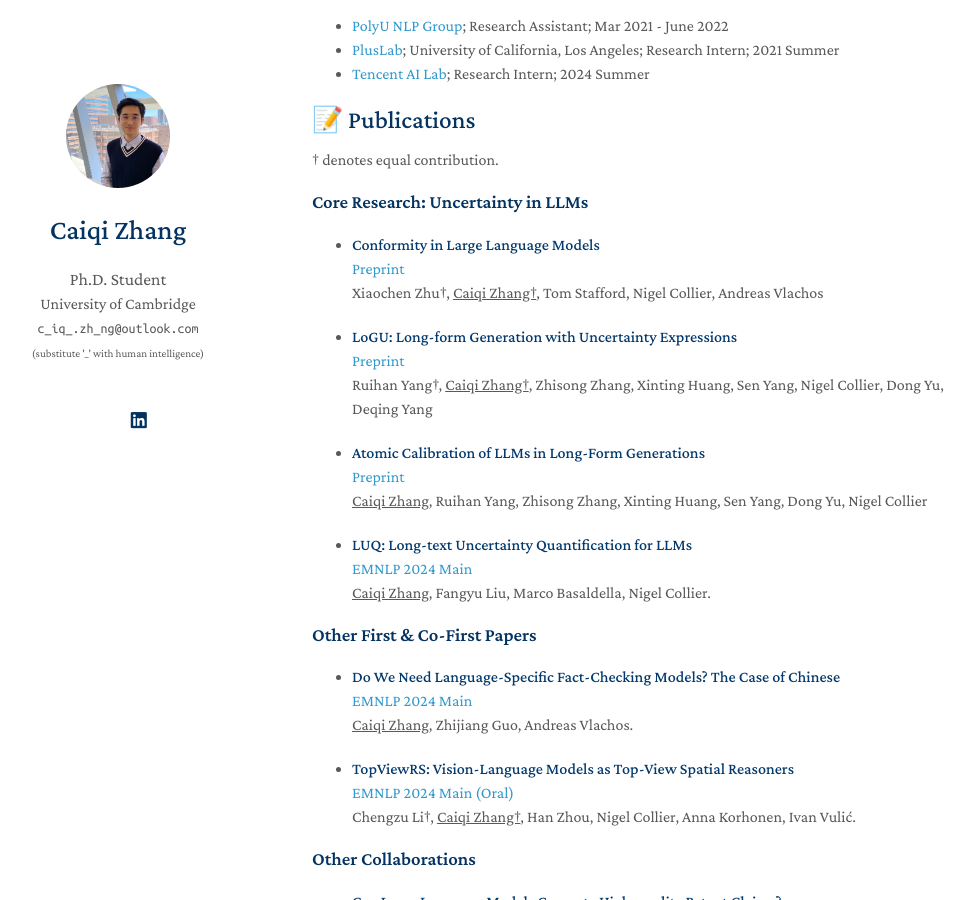
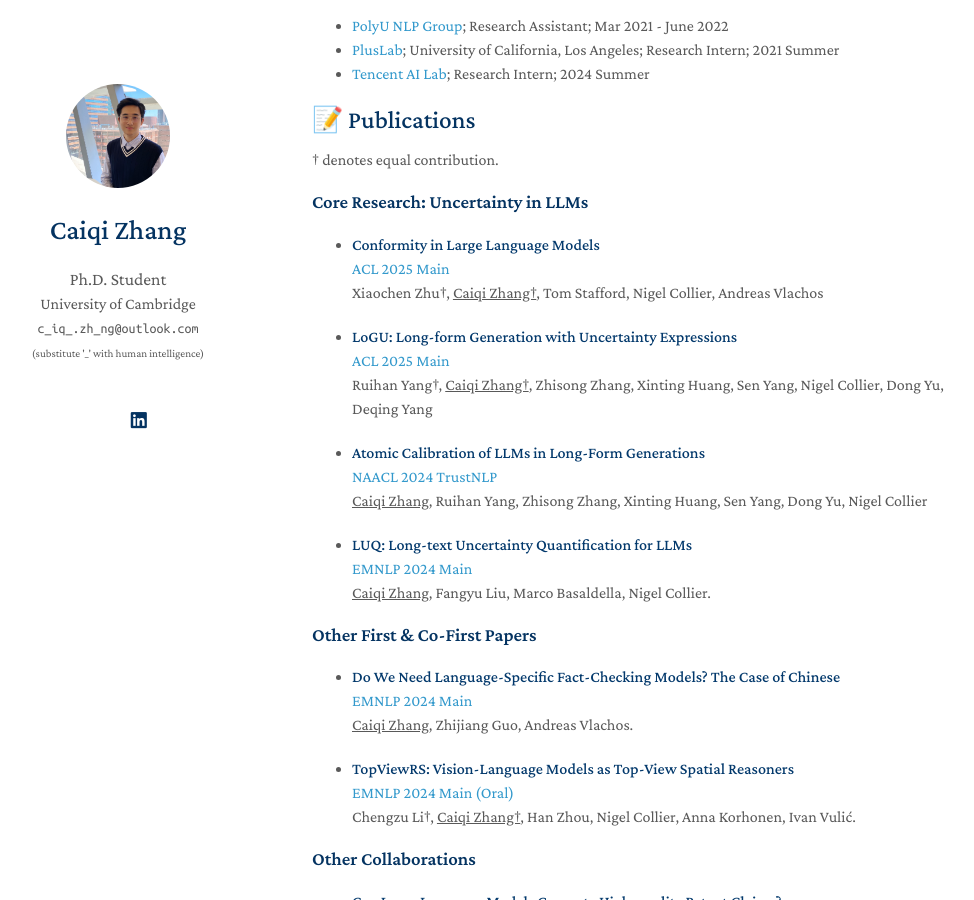
Before and after one commit to caiqizh/caiqizh.github.io, a Jekyll site: the page built from index.md, in a window 1280 px wide and 900 px high, scrolled down 731 px. Shown: the whole window, without its empty margins (158-1132 px from the left). Built offline with Jekyll 4.4.1, drawn with Linux system fonts in a browser that asks for light colours; nearby versions of some CDN libraries; a style sheet for code colours, icons or effects is not loaded; our own code applies the rules of GitHub Pages for plain Markdown files.

Commit message:
added two acl paper

```diff
--- a/index.md
+++ b/index.md
@@ -54,15 +54,15 @@ I am a second year Ph.D. student at the University of Cambridge, working under t
 
 ### Core Research: Uncertainty in LLMs
 - <strong><span style="color: #03396c;">Conformity in Large Language Models</span></strong>
-  [Preprint](https://arxiv.org/abs/2410.12428)
+  [ACL 2025 Main](https://arxiv.org/abs/2410.12428)
   Xiaochen Zhu†, <u>Caiqi Zhang†</u>, Tom Stafford, Nigel Collier, Andreas Vlachos
 
 - <strong><span style="color: #03396c;">LoGU: Long-form Generation with Uncertainty Expressions</span></strong>
-  [Preprint](https://arxiv.org/abs/2410.14309)
+  [ACL 2025 Main](https://arxiv.org/abs/2410.14309)
   Ruihan Yang†, <u>Caiqi Zhang†</u>, Zhisong Zhang, Xinting Huang, Sen Yang, Nigel Collier, Dong Yu, Deqing Yang
 
 - <strong><span style="color: #03396c;">Atomic Calibration of LLMs in Long-Form Generations</span></strong>
-  [Preprint](https://arxiv.org/abs/2410.13246)
+  [NAACL 2024 TrustNLP](https://arxiv.org/abs/2410.13246)
   <u>Caiqi Zhang</u>, Ruihan Yang, Zhisong Zhang, Xinting Huang, Sen Yang, Dong Yu, Nigel Collier
 
 - <strong><span style="color: #03396c;">LUQ: Long-text Uncertainty Quantification for LLMs</span></strong>
```
